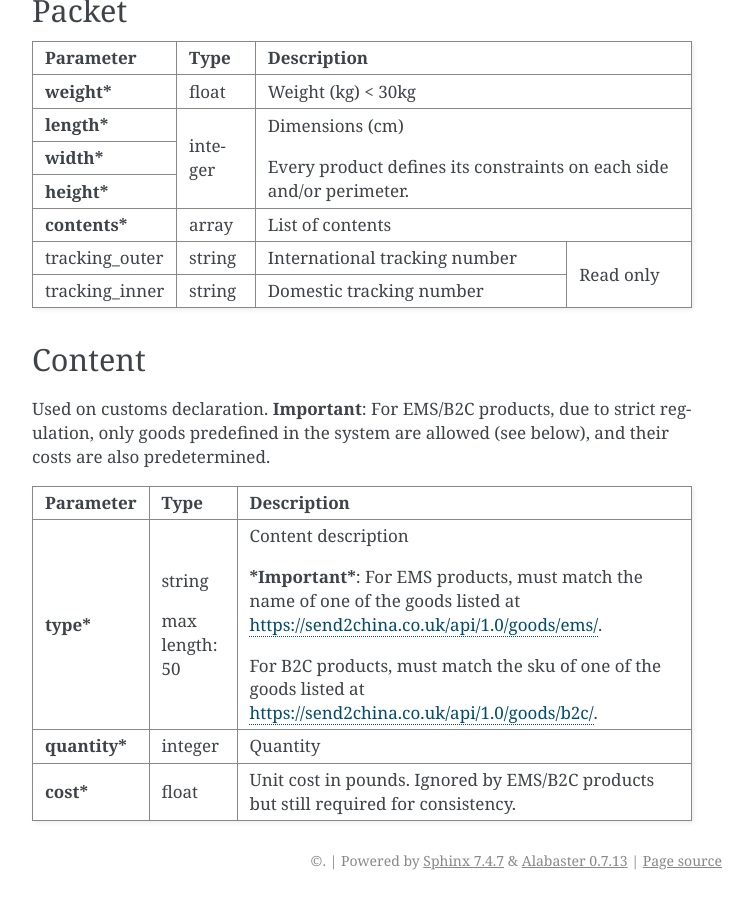
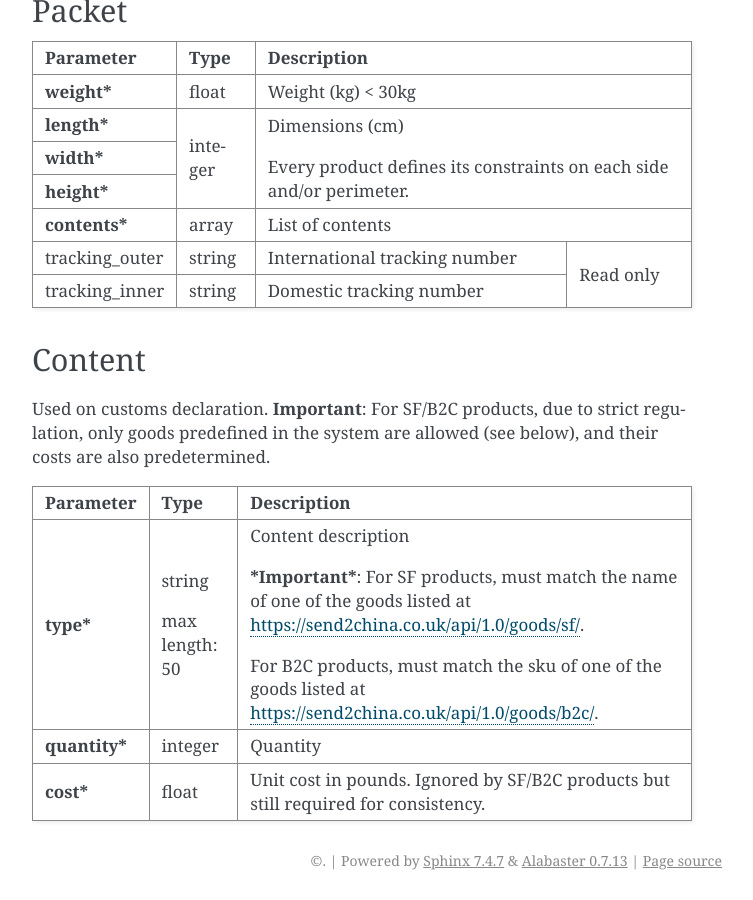
Before and after one commit to wh5a/sendchina, a Sphinx documentation site: the page built from docs/order.rst, in a window 1280 px wide and 900 px high, scrolled down 3212 px. Shown: the whole window, without its empty margins (388-1141 px from the left). Built offline with Sphinx 7.4.7, drawn with Linux system fonts in a browser that asks for light colours; some of the changed text lies outside the part shown.

Commit message:
Update SF

```diff
--- a/README.rst
+++ b/README.rst
@@ -44,7 +44,8 @@ GET /orders/         Return a list of orders
 POST /orders/        Create and pay for an order
 GET /orders/id/      Get an order's details
 GET /products/       Return a list of products
-GET /goods/          Return a list of valid goods for B2C products
+GET /goods/sf        Return a list of valid goods for SF products
+GET /goods/b2c       Return a list of valid goods for B2C products
 GET /royal/          Return a list of Royal Mail orders
 POST /royal/         Create and pay for a Royal Mail order
 GET /royal/id/       Get a Royal Mail order's details
--- a/docs/order.rst
+++ b/docs/order.rst
@@ -105,7 +105,7 @@ A consignment is a set of packets sent together to the same recipient in China.
 |cn_name        |string        |Recipient name in                                 |Chinese address.   |
 |               |              |Chinese                                           |                   |
 +---------------+max length: 24+--------------------------------------------------+**Required** for   |
-|cn_city        |              |Recipient city in                                 |EMS/B2C products.  |
+|cn_city        |              |Recipient city in                                 |SF/B2C products.   |
 |               |              |Chinese                                           |                   |
 |               |              |                                                  |Optional for other |
 +---------------+--------------+--------------------------------------------------+products, allowing |
@@ -124,7 +124,7 @@ A consignment is a set of packets sent together to the same recipient in China.
 +---------------+--------------+--------------------------------------------------+-------------------+
 |cid            |string        |Recipient Chinese Citizen ID number                                   |
 |               |              |                                                                      |
-|               |length: 18    |**Required** by EMS/B2C products. Ignored                             |
+|               |length: 18    |**Required** by SF/B2C products. Ignored                              |
 |               |              |otherwise.                                                            |
 |               |              |                                                                      |
 |               |              |For B2C products, the ID should belong to                             |
@@ -171,7 +171,7 @@ Packet
 Content
 -----------
 
-Used on customs declaration. **Important**: For EMS/B2C products, due to strict
+Used on customs declaration. **Important**: For SF/B2C products, due to strict
 regulation, only goods predefined in the system are allowed (see
 below), and their costs are also predetermined.
 
@@ -180,10 +180,10 @@ below), and their costs are also predetermined.
 +===============+==============+================================================+
 |**type***      |string        |Content description                             |
 |               |              |                                                |
-|               |max length: 50|***Important***: For EMS products, must match   |
+|               |max length: 50|***Important***: For SF products, must match    |
 |               |              |the name of one of the goods listed at          |
-|               |              |`https://send2china.co.uk/api/1.0/goods/ems/    |
-|               |              |<https://send2china.co.uk/api/1.0/goods/ems/>`_.|
+|               |              |`https://send2china.co.uk/api/1.0/goods/sf/     |
+|               |              |<https://send2china.co.uk/api/1.0/goods/sf/>`_. |
 |               |              |                                                |
 |               |              |For B2C products, must match the sku of one of  |
 |               |              |the goods listed at                             |
@@ -194,6 +194,6 @@ below), and their costs are also predetermined.
 +---------------+--------------+------------------------------------------------+
 |**quantity***  |integer       |Quantity                                        |
 +---------------+--------------+------------------------------------------------+
-|**cost***      |float         |Unit cost in pounds. Ignored by EMS/B2C products|
+|**cost***      |float         |Unit cost in pounds. Ignored by SF/B2C products |
 |               |              |but still required for consistency.             |
 +---------------+--------------+------------------------------------------------+
```
